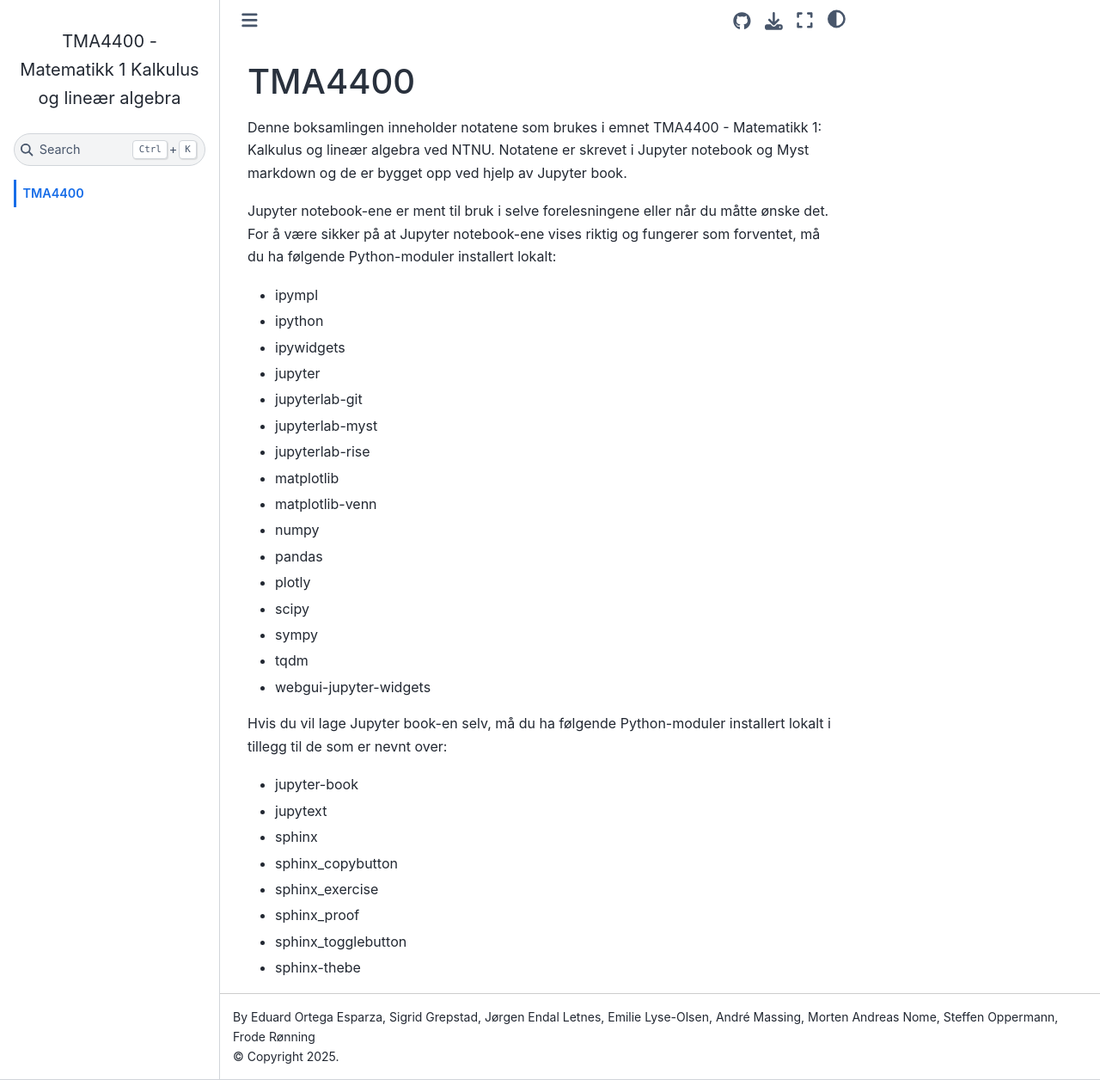
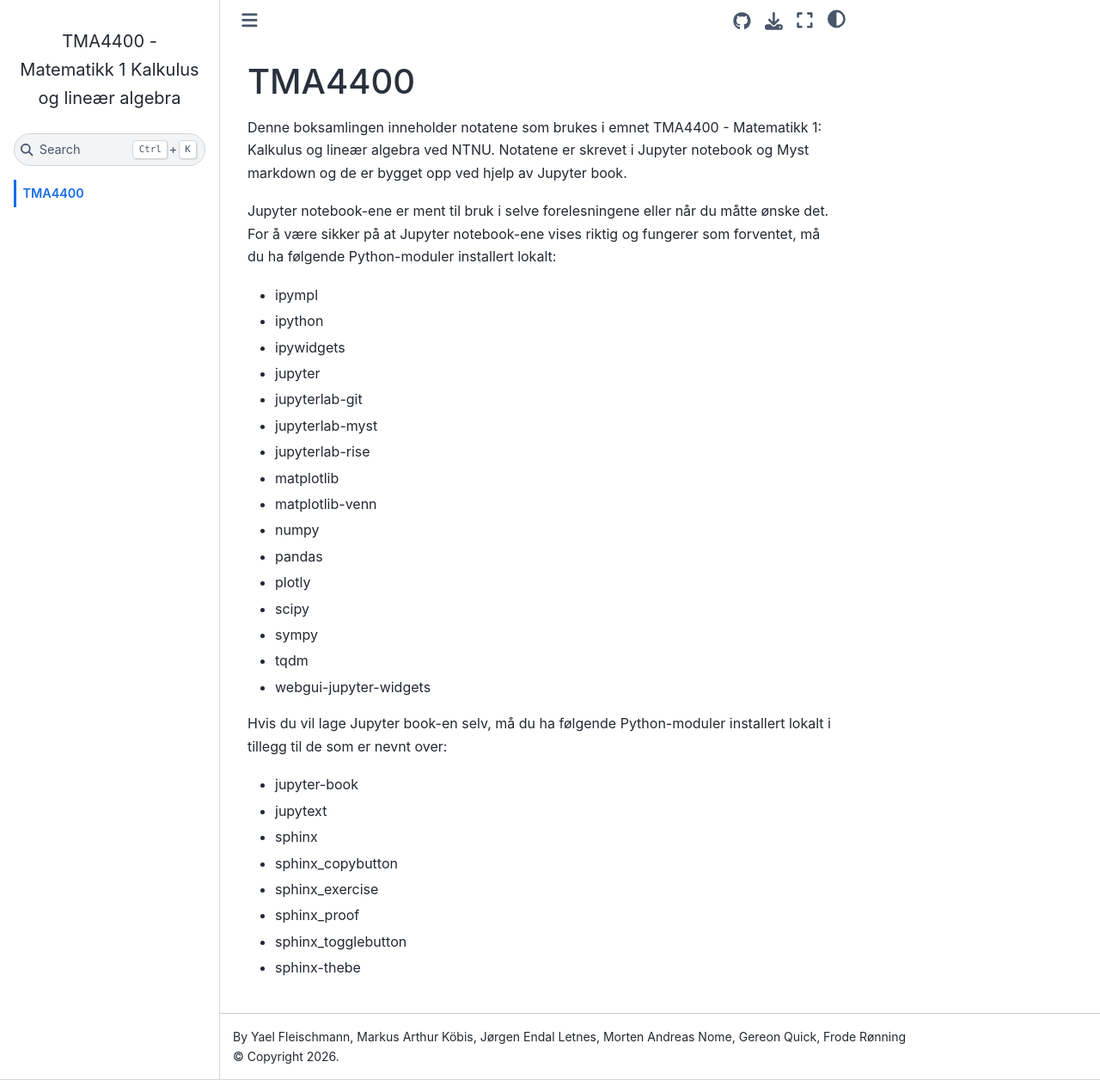
Before and after one commit to imfdrift/TMA4400_Calc_LinAlg_Notes, a Jupyter Book: the page built from README.md, in a window 1280 px wide and 1256 px high. Shown: the whole window at 86% size. Built offline with Jupyter Book 1.0.4 settings and Sphinx 7.4.7 and the Sphinx Book theme 1.1.4, drawn with Linux system fonts in a browser that asks for light colours; pages that are not in the unit, such as notebooks, are missing from menus.

Commit message:
Update _config.yml
Oppdatert til 2026

```diff
--- a/_config.yml
+++ b/_config.yml
@@ -3,12 +3,9 @@
 
 title: TMA4400 - Matematikk 1 Kalkulus og lineær algebra
 logo: logo.png
-# author: Ronny Bergman, Markus Grasmair, Anne Kværnø, André Massing
-# author: Markus Grasmair
-# author: Anne Kværnø
-author:  Eduard Ortega Esparza, Sigrid Grepstad, Jørgen Endal Letnes, Emilie Lyse-Olsen, André Massing, Morten Andreas Nome, Steffen Oppermann, Frode Rønning
+author:  Yael Fleischmann, Markus Arthur Köbis, Jørgen Endal Letnes, Morten Andreas Nome, Gereon Quick, Frode Rønning
 email: jorgen.endal@ntnu.no
-copyright: "2025"
+copyright: "2026"
 #description: >- # this means to ignore newlines until "baseurl:"
 only_build_toc_files: true
 # Patterns to skip when building the book. Can be glob-style (e.g. "*skip.ipynb")
```
